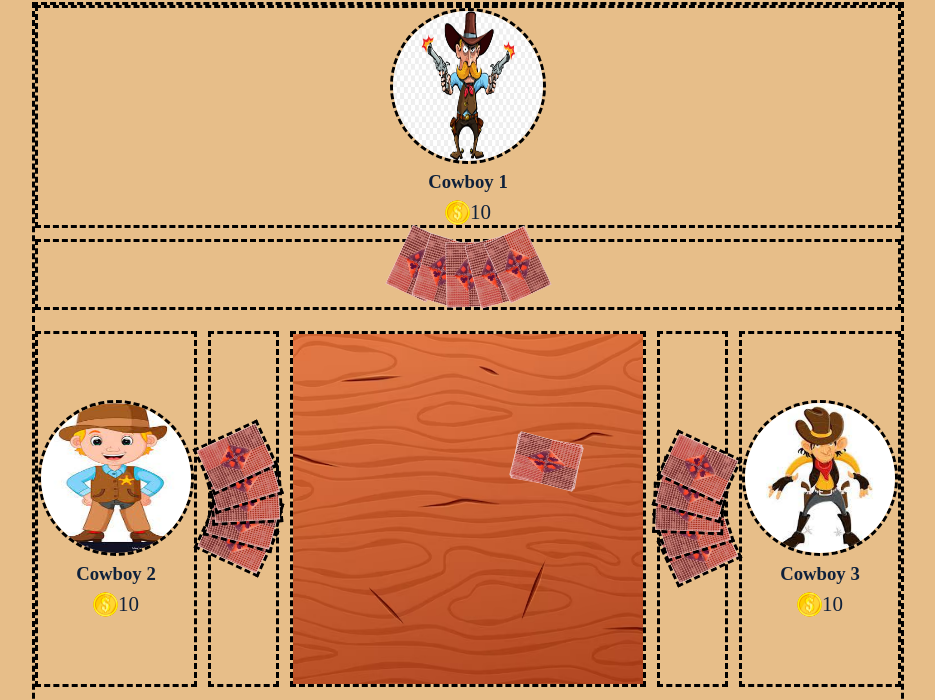
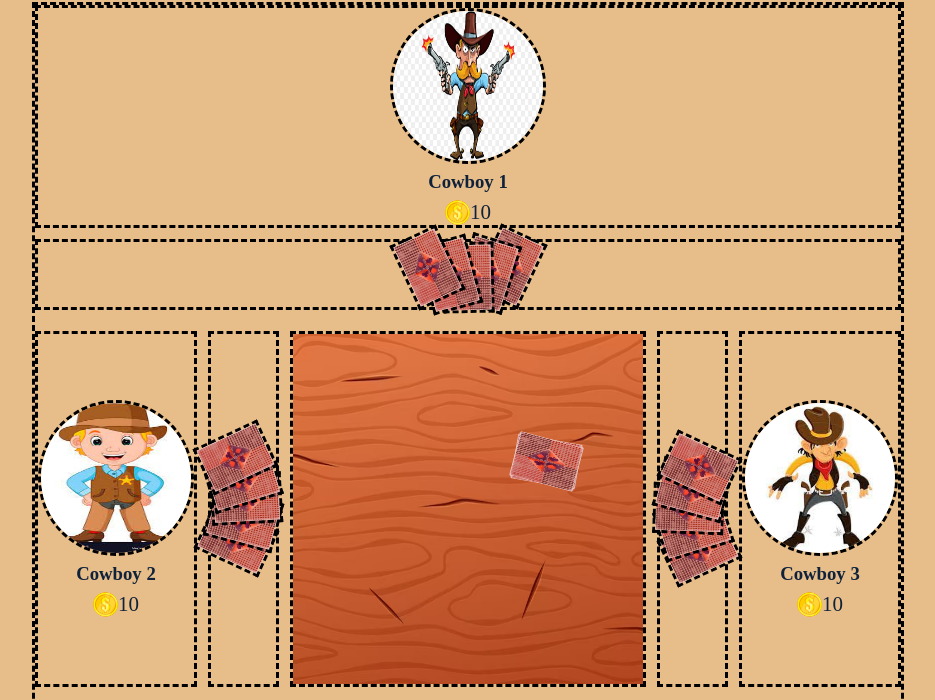
Before and after one commit to galba2/Poker_Website, a plain HTML site: page game.html in a window 1280 px wide. Shown: the part 78-778 px from the top of the page, without its empty margins (172-1107 px from the left). Drawn offline with Linux system fonts and the light colour scheme.

Commit message:
commit 97 +class to player one's card's hand

```diff
--- a/game.html
+++ b/game.html
@@ -32,11 +32,11 @@
                 </div>
 
                 <div id="player-cards-one">
-                    <img id="player-cards-one-fifth" src="images/poker_card_back.jpg" alt="" width="45" height="65" style="transform: translate(41px, -11px) rotate(25deg);">
-                    <img id="player-cards-one-fourth" src="images/poker_card_back.jpg" alt="" width="45" height="65" style="transform: translate(19px, -4px) rotate(17deg);">
-                    <img id="player-cards-one-third" src="images/poker_card_back.jpg" alt="" width="45" height="65" style="transform: rotate(-1deg);">
-                    <img id="player-cards-one-second" src="images/poker_card_back.jpg" alt="" width="45" height="65" style="transform: translate(-19px, -3px) rotate(-15deg);">
-                    <img id="player-cards-one-first" src="images/poker_card_back.jpg" alt="" width="45" height="65" style="transform: translate(-41px, -10px) rotate(-25deg);">
+                    <img id="player-cards-one-fifth" class="player-cards-one-hand"  src="images/poker_card_back.jpg" alt="" width="45" height="65" style="transform: translate(41px, -11px) rotate(25deg);">
+                    <img id="player-cards-one-fourth" class="player-cards-one-hand"  src="images/poker_card_back.jpg" alt="" width="45" height="65" style="transform: translate(19px, -4px) rotate(17deg);">
+                    <img id="player-cards-one-third" class="player-cards-one-hand"  src="images/poker_card_back.jpg" alt="" width="45" height="65" style="transform: rotate(-1deg);">
+                    <img id="player-cards-one-second" class="player-cards-one-hand"  src="images/poker_card_back.jpg" alt="" width="45" height="65" style="transform: translate(-19px, -3px) rotate(-15deg);">
+                    <img id="player-cards-one-first" class="player-cards-one-hand"  src="images/poker_card_back.jpg" alt="" width="45" height="65" style="transform: translate(-41px, -10px) rotate(-25deg);">
                 </div>
 
             </div>
--- a/game_styles.css
+++ b/game_styles.css
@@ -89,8 +89,16 @@ h1,h3,p,b {
 
 #player-cards-one{
     display: flex;
+    height: 65px;
+    position: relative;
     align-items: start;
     justify-content: center;
+    border: dashed;
+}
+
+.player-cards-one-hand{
+    position: absolute;
+    z-index: 1;
     border: dashed;
 }
 
@@ -154,7 +162,7 @@ h1,h3,p,b {
     transform: scale(.95, .7);
 }
 
-/*~~~Player One cardFlick~~~*/
+/*~~~Player One cardFlick Animation~~~*/
 
 @keyframes cardFlickPlayerOneFirst{
     from {top: 152px; left:0px}
@@ -181,7 +189,7 @@ h1,h3,p,b {
     to   {top: 165px; left: 147px; rotate: 31deg}
 }
 
-/*~~~Player Two cardFlick~~~*/
+/*~~~Player Two cardFlick Animation~~~*/
 
 @keyframes cardFlickPlayerTwoFirst{
     from {top: 152px; left:0px}
@@ -208,7 +216,7 @@ h1,h3,p,b {
     to   {top: 165px; left: 147px; rotate: 31deg}
 }
 
-/*~~~Player Three cardFlick~~~*/
+/*~~~Player Three cardFlick Animation~~~*/
 
 @keyframes cardFlickPlayerThreeFirst{
     from {top: 152px; left:0px}
```
